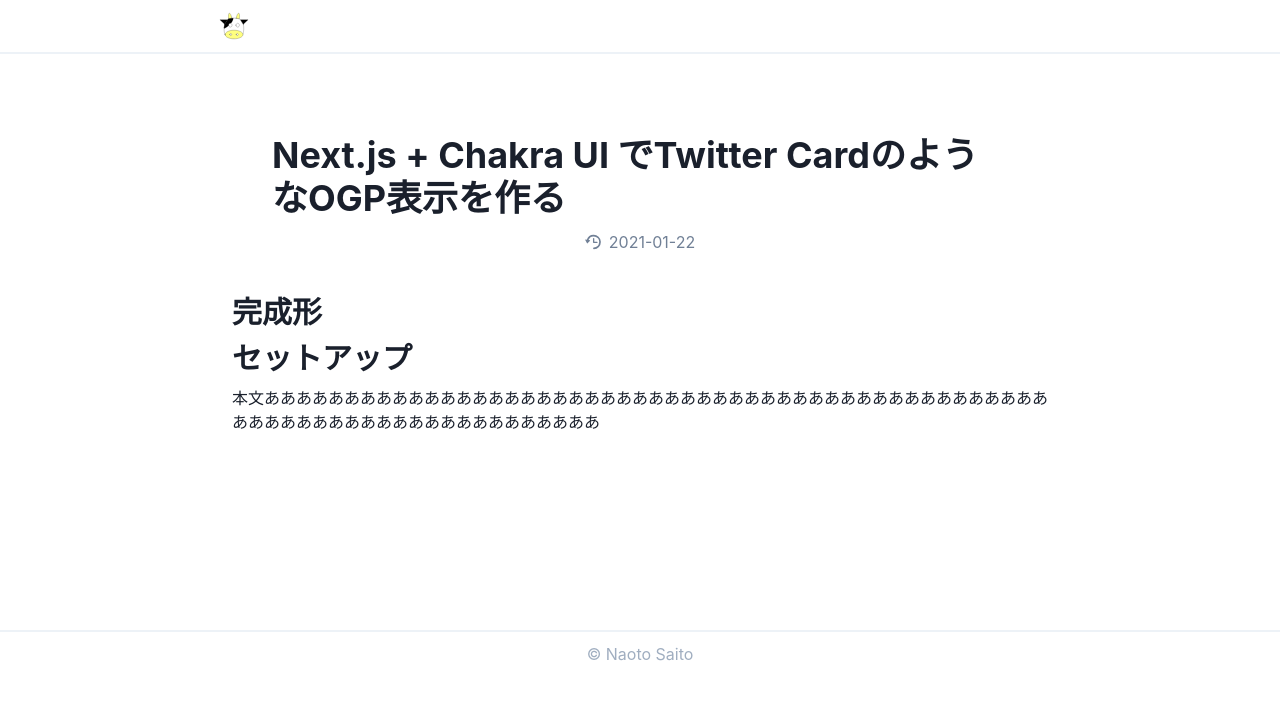
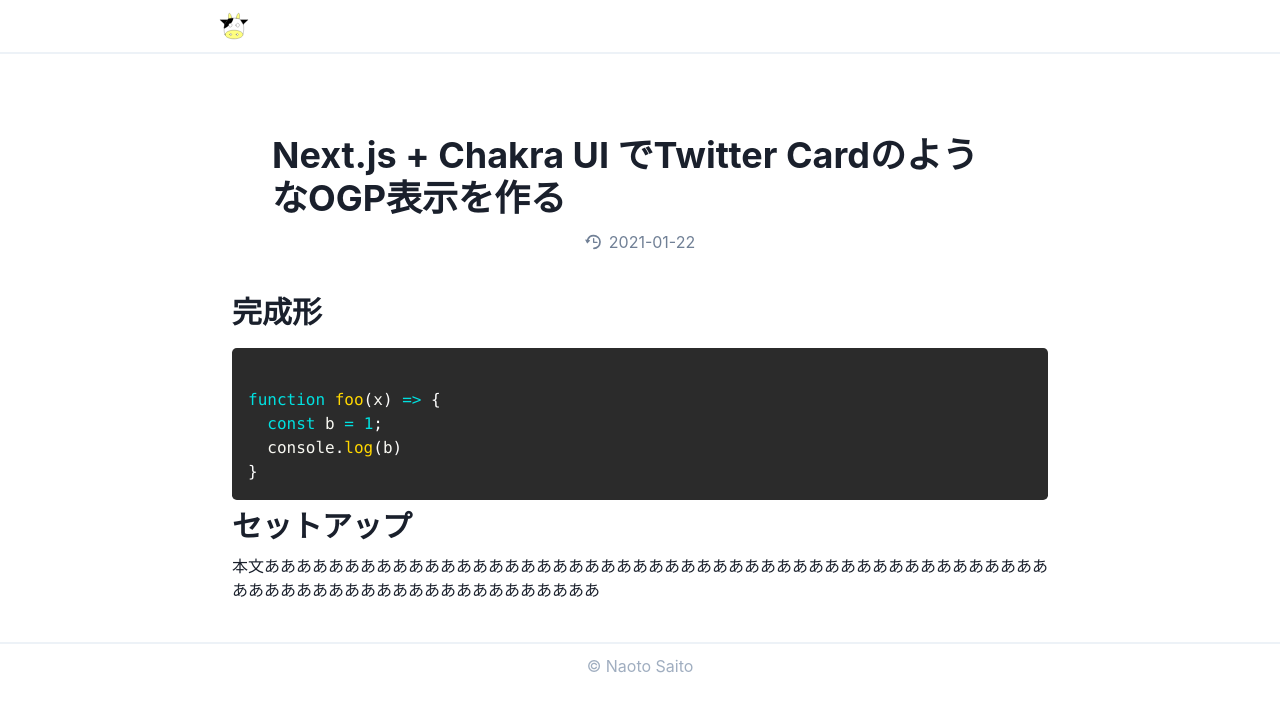
Before and after one commit to lamlam/blog2021, a Next.js app: page /posts/nextjs-chakraui-ogp in a window 1280 px wide. Shown: the top 712 px of the page. Built offline with nearby package versions, Linux system fonts and the light colour scheme.

Commit message:
Add syntax hilighter

```diff
--- a/package.json
+++ b/package.json
@@ -16,12 +16,14 @@
     "next": "10.0.4",
     "open-graph-scraper": "^4.7.1",
     "react": "17.0.1",
-    "react-dom": "17.0.1"
+    "react-dom": "17.0.1",
+    "react-syntax-highlighter": "^15.4.3"
   },
   "devDependencies": {
     "@types/node": "^14.14.19",
     "@types/open-graph-scraper": "^4.3.0",
     "@types/react": "^17.0.0",
+    "@types/react-syntax-highlighter": "^13.5.0",
     "typescript": "^4.1.3"
   }
 }
--- a/pages/posts/nextjs-chakraui-ogp.tsx
+++ b/pages/posts/nextjs-chakraui-ogp.tsx
@@ -5,6 +5,9 @@
 import LinkCard from "../../components/LinkCard";
 import { URLMetaData } from "../../interface/URLMetaData";
 import { Post } from "../../interface/Post";
+import { PrismLight as SyntaxHighlighter } from "react-syntax-highlighter";
+import typescript from "react-syntax-highlighter/dist/cjs/languages/prism/typescript";
+import prism from "react-syntax-highlighter/dist/cjs/styles/prism/a11y-dark";
 
 export const post: Post = {
   title: "Next.js + Chakra UI でTwitter CardのようなOGP表示を作る",
@@ -16,6 +19,7 @@
 type Props = {};
 
 export default function Page({}: Props) {
+  SyntaxHighlighter.registerLanguage("typescript", typescript);
   return (
     <>
       <ArticleHeader
@@ -25,6 +29,11 @@
       <Heading size="lg" paddingBottom="10px">
         完成形
       </Heading>
+      <SyntaxHighlighter language="typescript" style={prism}>{`
+function foo(x) => {
+  const b = 1;
+  console.log(b)
+}`}</SyntaxHighlighter>
 
       <Heading size="lg" paddingBottom="10px">
         セットアップ
```
Also changed, not shown: 1 other file (tests, documents, lock files or other folders).
